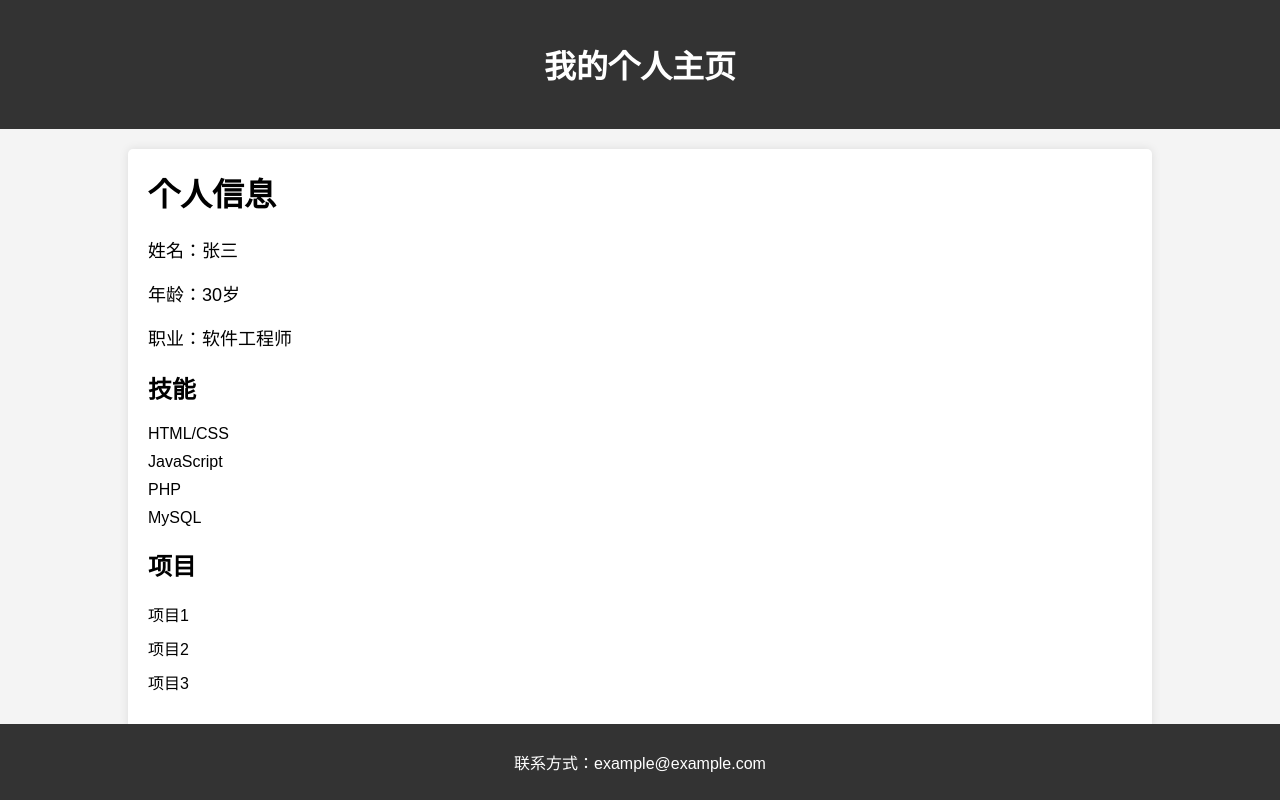
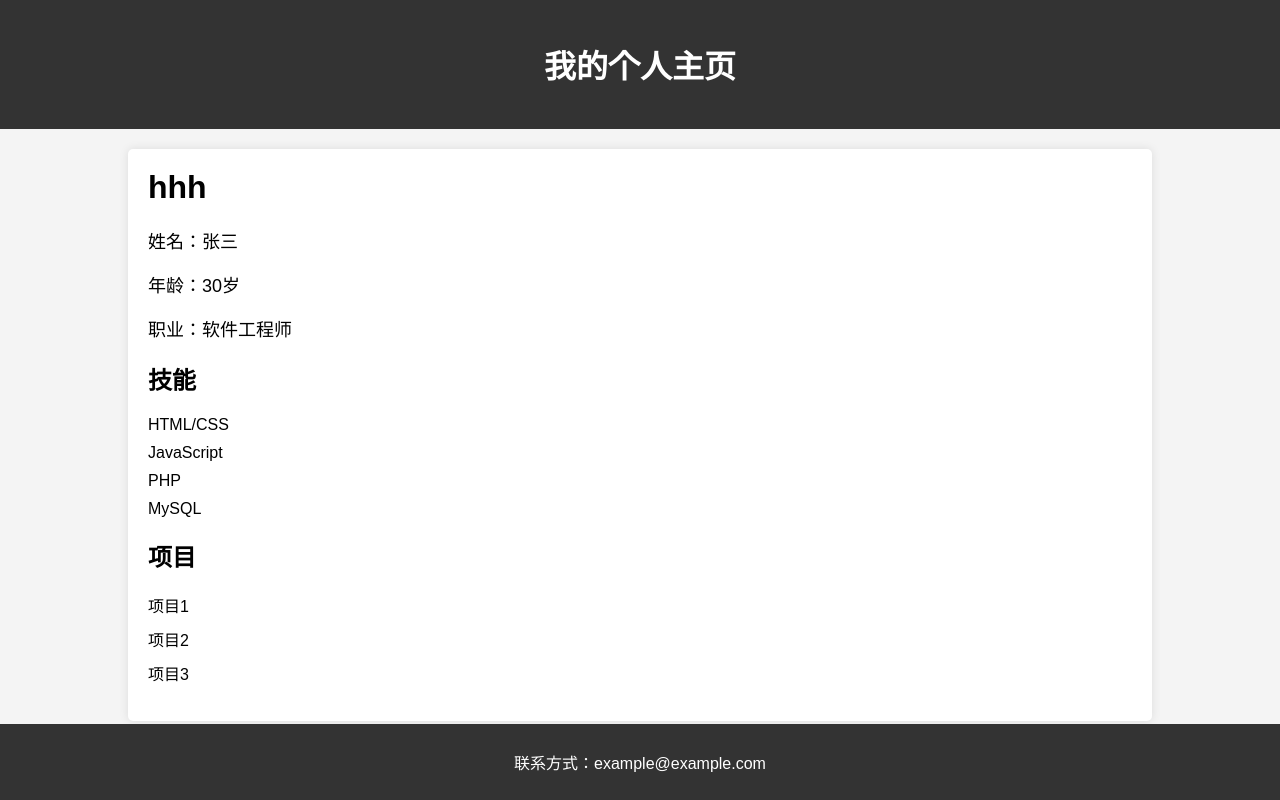
Before and after one commit to qwqer22/qwqer22.github.io, a plain HTML site: page index.html in a window 1280 px wide. Drawn offline with Linux system fonts and the light colour scheme.

Commit message:
更新 index.html

```diff
--- a/index.html
+++ b/index.html
@@ -57,7 +57,7 @@
     </header>
     <div class="container">
         <div class="profile">
-            <h1>个人信息</h1>
+            <h1>hhh</h1>
             <p>姓名：张三</p>
             <p>年龄：30岁</p>
             <p>职业：软件工程师</p>
```
